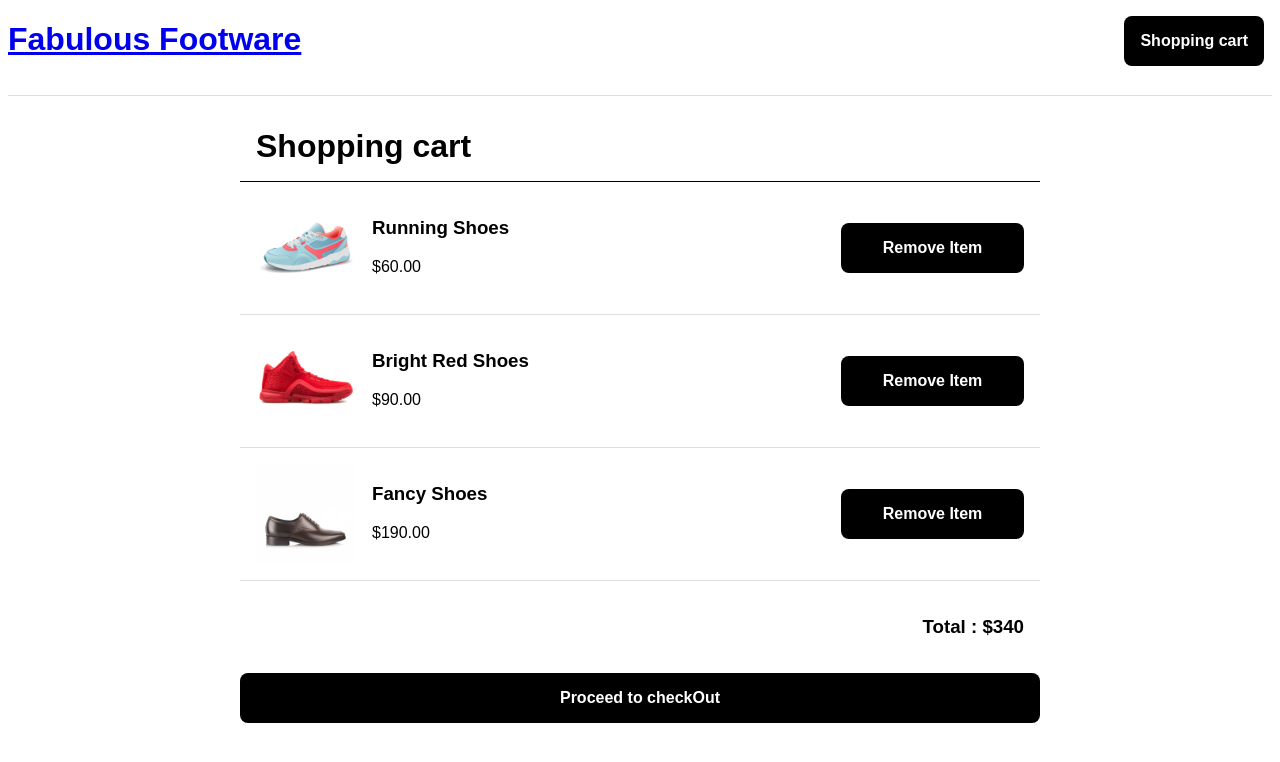
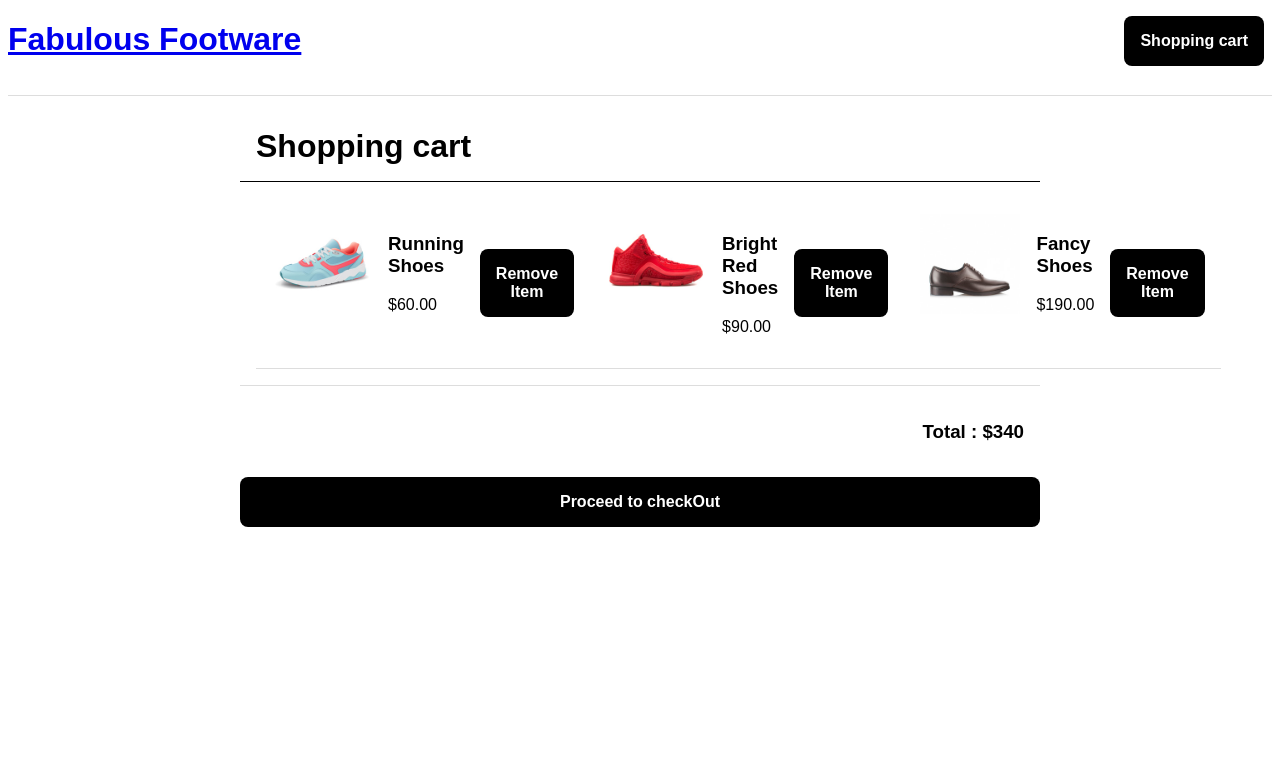
Before and after one commit to AmilaWeerasinghe/Fullstack-vue, a Vue app in the folder fsv-front-end/: page /cart in a window 1280 px wide. Shown: the top 762 px of the page. Built offline with nearby package versions, Linux system fonts and the light colour scheme.

Commit message:
cart page modulalrization

```diff
--- a/fsv-front-end/src/components/CartList.vue
+++ b/fsv-front-end/src/components/CartList.vue
@@ -0,0 +1,25 @@
+<template>
+  <div class="product-container">
+    <CarListItem v-for="product in products" :key="product.id" :product="product" />
+  </div>
+</template>
+<script>
+import CarListItem from "./CartListItem.vue";
+export default {
+  name: "CarList",
+  components: {
+    CarListItem,
+  },
+  props: ["products"],
+};
+</script>
+
+<style scoped>
+.product-container {
+  align-content: "center";
+  border-bottom: 1px solid #ddd;
+  display: flex;
+  padding: 16px;
+  width: 100%;
+}
+</style>
--- a/fsv-front-end/src/components/CartListItem.vue
+++ b/fsv-front-end/src/components/CartListItem.vue
@@ -0,0 +1,42 @@
+<template>
+  <div class="product-container">
+    <img class="product-image" :src="product.imageUrl" />
+    <div class="details-wrap">
+      <h3>{{product.name}}</h3>
+      <p>${{product.price}}</p>
+    </div>
+    <button class="remove-button">Remove Item</button>
+  </div>
+</template>
+<script>
+export default {
+  name: "CarListItem",
+  props: ["product"],
+};
+</script>
+
+<style scoped>
+.product-container {
+  align-content: "center";
+  border-bottom: 1px solid #ddd;
+  display: flex;
+  padding: 16px;
+  width: 100%;
+}
+
+.product-image {
+  flex: 1;
+  height: 100px;
+  max-width: 100px;
+}
+
+.details-wrap {
+  padding: 0 16px;
+  flex: 3;
+}
+
+.remove-button {
+  flex: 1;
+  margin: auto;
+}
+</style>
--- a/fsv-front-end/src/views/CartPage.vue
+++ b/fsv-front-end/src/views/CartPage.vue
@@ -1,26 +1,24 @@
 <template>
   <div id="page-wrap">
     <h1>Shopping cart</h1>
-    <div v-for="product in cartItems" :key="product.id" class="product-container">
-      <img class="product-image" :src="product.imageUrl" />
-      <div class="details-wrap">
-        <h3>{{product.name}}</h3>
-        <p>${{product.price}}</p>
-      </div>
-      <button class="remove-button">Remove Item</button>
-    </div>
+    <CartList :products="cartItems" />
+
     <h3 id="total-price">Total : ${{totalPrice}}</h3>
     <button id="checkout-button">Proceed to checkOut</button>
   </div>
 </template>
 <script>
 import { cartItems } from "../fake-data";
+import CartList from "../components/CartList.vue";
 export default {
   name: "CartPage",
   data() {
     return {
       cartItems,
     };
+  },
+  components: {
+    CartList,
   },
   computed: {
     totalPrice() {
--- a/fsv-front-end/src/views/ProductsPage.vue
+++ b/fsv-front-end/src/views/ProductsPage.vue
@@ -20,10 +20,4 @@ export default {
 </script>
 
 <style scoped>
-.grid-wrap {
-  display: flex;
-  flex-wrap: wrap;
-  justify-content: space-between;
-  margin-top: 16px;
-}
 </style>
```
